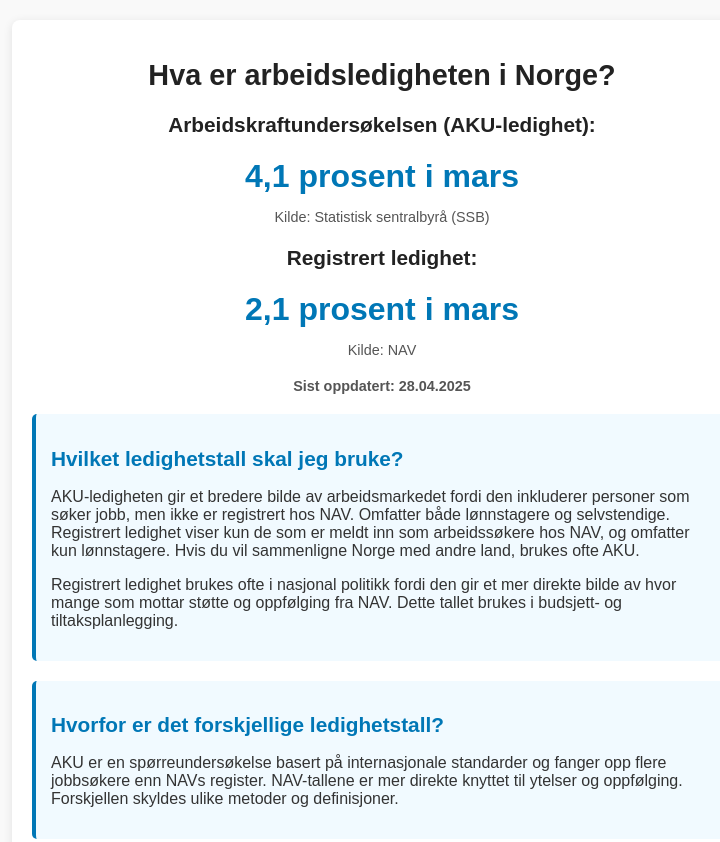
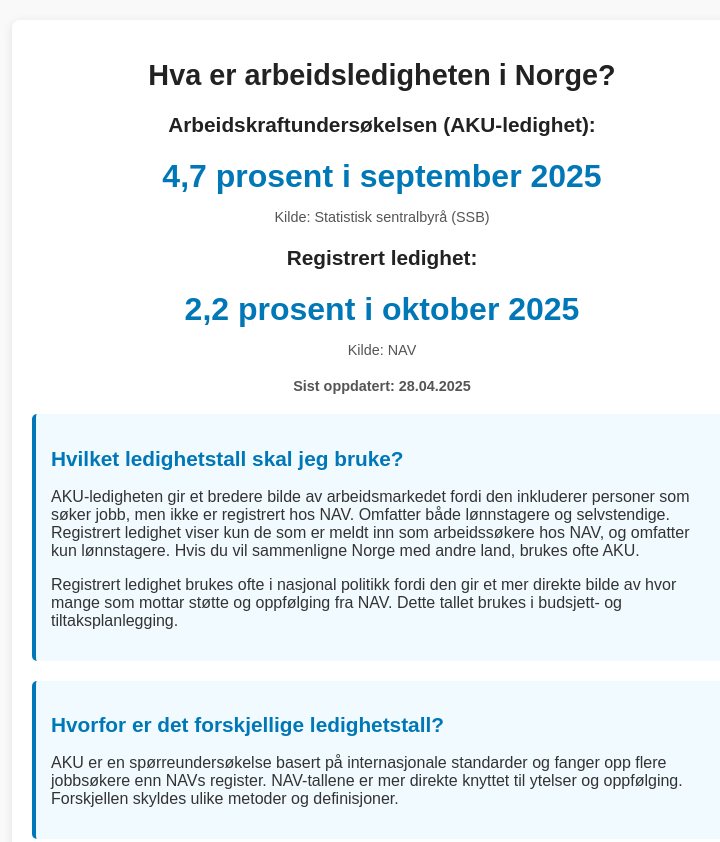
Before and after one commit to arbeidsledighet/arbeidsledighet, a plain HTML site: page index.html in a window 1280 px wide. Shown: the top 842 px of the page, without its empty margins (258-978 px from the left). Drawn offline with Linux system fonts and the light colour scheme.

Commit message:
Update index.html
AKU september 2025 og NAV oktober 2025

```diff
--- a/index.html
+++ b/index.html
@@ -69,13 +69,13 @@
 
         <div class="data-section">
             <p class="data-title">Arbeidskraftundersøkelsen (AKU-ledighet):</p>
-            <p class="data-value">4,1 prosent i mars</p>
+            <p class="data-value">4,7 prosent i september 2025</p>
             <p class="source">Kilde: Statistisk sentralbyrå (SSB)</p>
         </div>
 
         <div class="data-section">
             <p class="data-title">Registrert ledighet:</p>
-            <p class="data-value">2,1 prosent i mars</p>
+            <p class="data-value">2,2 prosent i oktober 2025</p>
             <p class="source">Kilde: NAV</p>
         </div>
 
```
